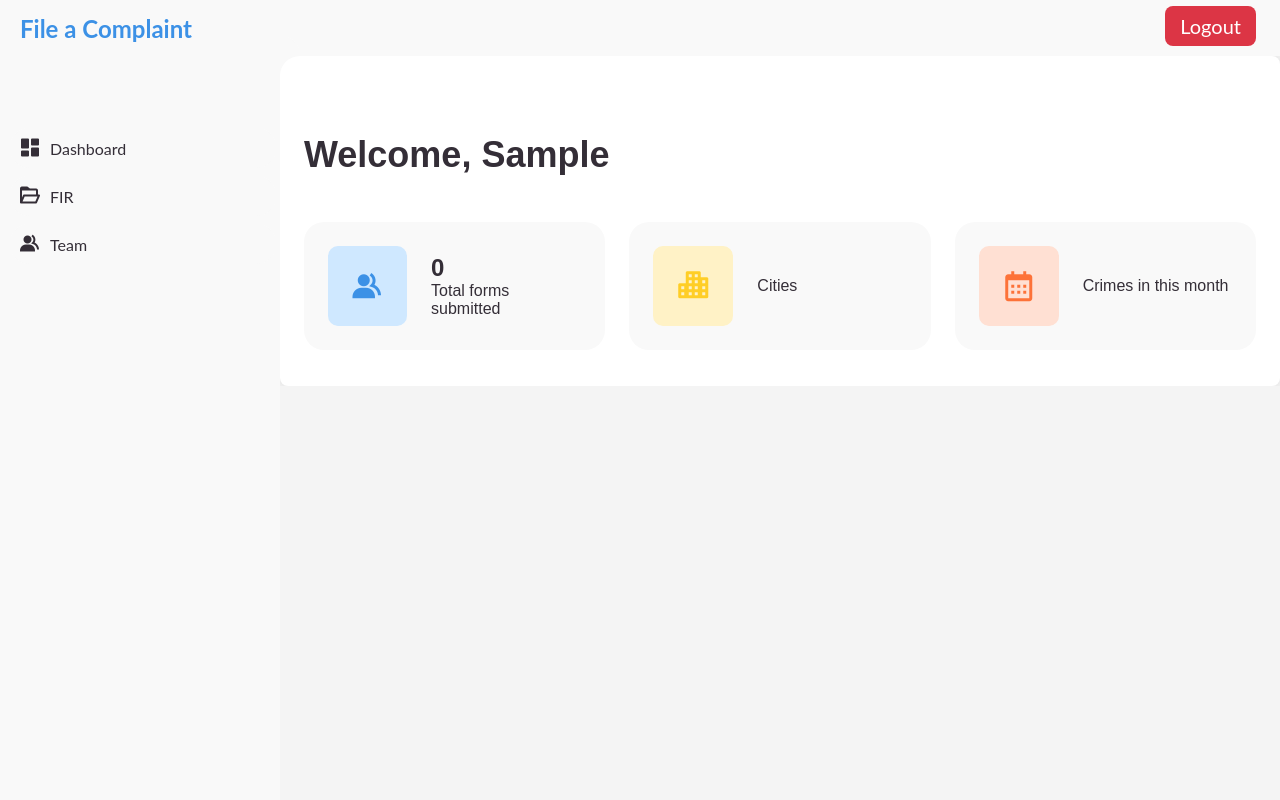
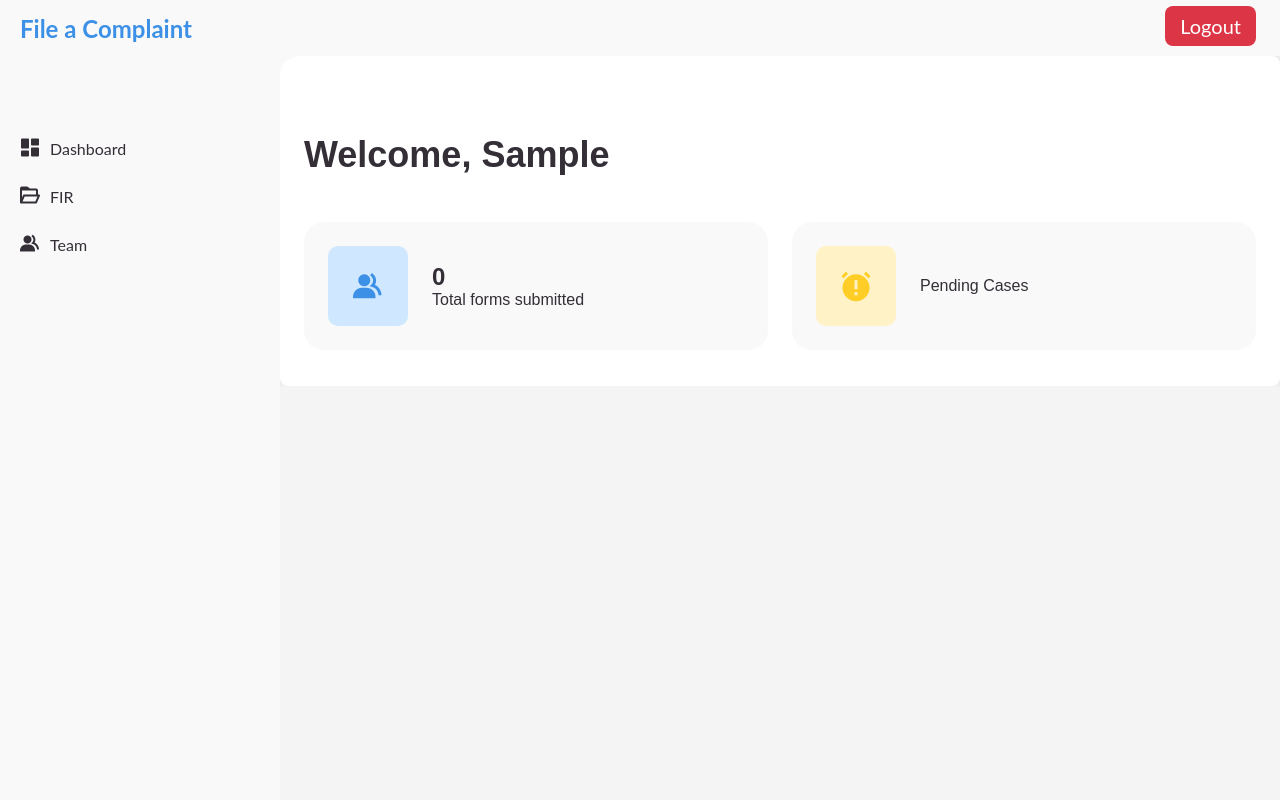
Before and after one commit to pranitab07/Crime-Record-Management-System, a Django app: page /home/ in a window 1280 px wide. Run offline with Django 5.2, Linux system fonts and the light colour scheme; the visitor is signed in with stand-in values (Sample User, id 1); data that the repository does not hold is empty.

Commit message:
bug fixes

```diff
--- a/templates/home.html
+++ b/templates/home.html
@@ -882,17 +882,10 @@
                                 </span>
                             </li>
                             <li>
-                                <i class='bx bxs-city'></i>
+                                <i class='bx bxs-alarm-exclamation'></i>
                                 <span class="text">
                                     <h3>{{ city_count }}</h3>
-                                    <p>Cities</p>
-                                </span>
-                            </li>
-                            <li>
-                                <i class='bx bx-calendar'></i>
-                                <span class="text">
-                                    <h3>{{ month_count }}</h3>
-                                    <p>Crimes in this month</p>
+                                    <p>Pending Cases</p>
                                 </span>
                             </li>
                         </ul>
--- a/templates/home_police.html
+++ b/templates/home_police.html
@@ -777,6 +777,12 @@
                 </a>
             </li>
             <li>
+                <a href="#" data-target="pending_complete">
+                    <i class='bx bx-check-shield'></i>
+                    <span class="text">Pending/Complete Cases</span>
+                </a>
+            </li>
+            <li>
                 <a href="#" data-target="team">
                     <i class='bx bxs-group'></i>
                     <span class="text">Team</span>
```
